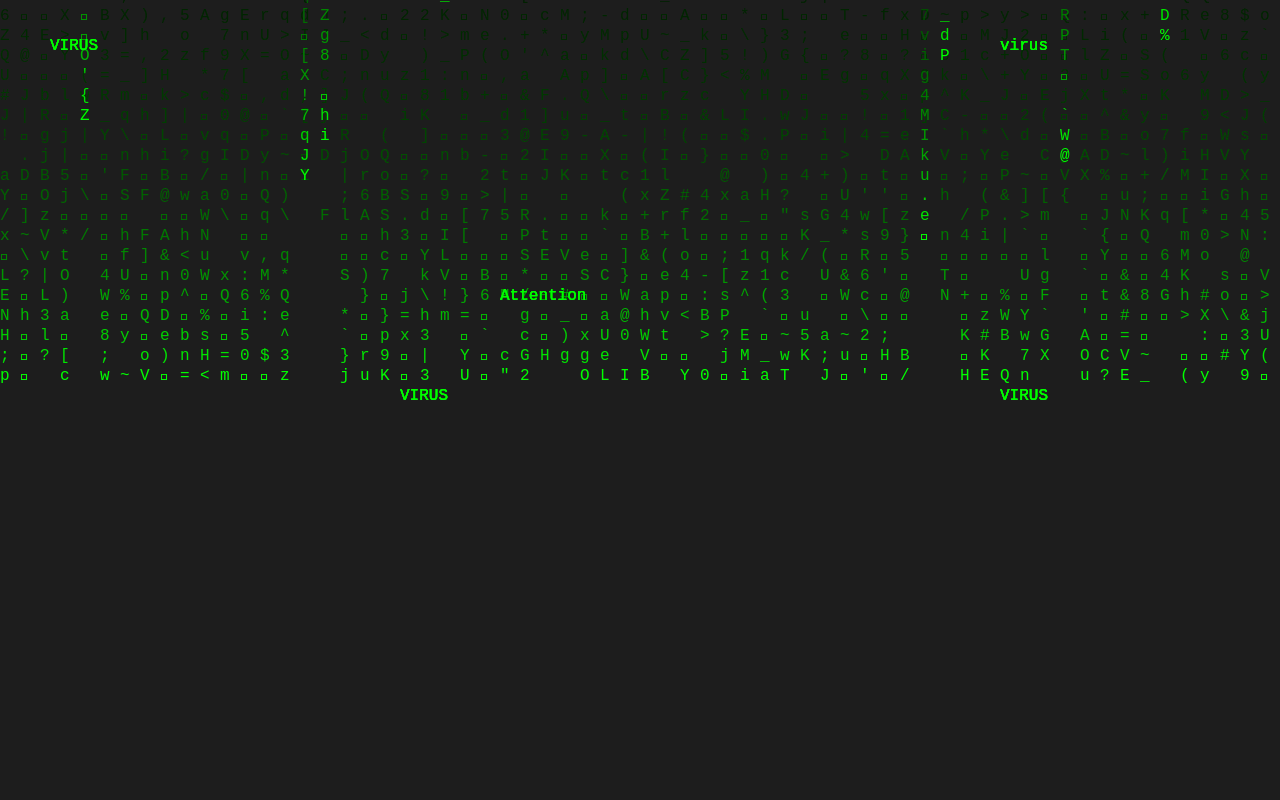
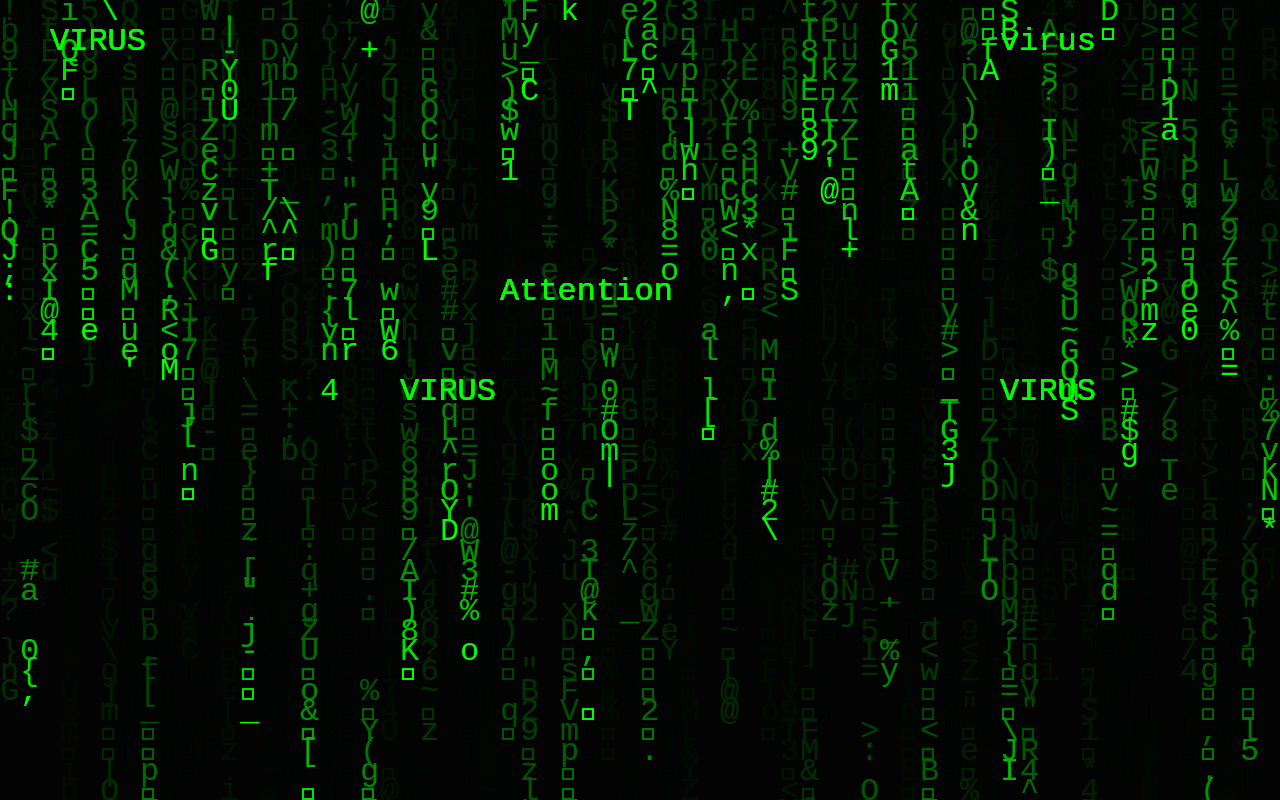
Before and after one commit to carlitos245/carlos2, a plain HTML site: page index.html in a window 1280 px wide. Drawn offline with Linux system fonts and the light colour scheme.

Commit message:
Update index.html

```diff
--- a/index.html
+++ b/index.html
@@ -30,7 +30,7 @@
             ctx.fillStyle = 'rgba(0, 0, 0, 0.1)';
             ctx.fillRect(0, 0, w, h);
             ctx.fillStyle = '#0f0';
-            ctx.font = '12pt monospace';
+            ctx.font = '24pt monospace';
 
             //MESSAGE SUR LA MATRIX
             //ctx.fillStyle = '#ff0000'; // Couleur du texte (rouge ici)
@@ -58,7 +58,7 @@
         // Démarre la boucle et stocke l'intervalle dans la variable interval
         interval = setInterval(matrix, 50);
         // Arrête la boucle après 5 secondes
-        setTimeout(() => clearInterval(interval), 1000);
+        setTimeout(() => clearInterval(interval), 10000);
     </script>
 </body>
 </html>
```
